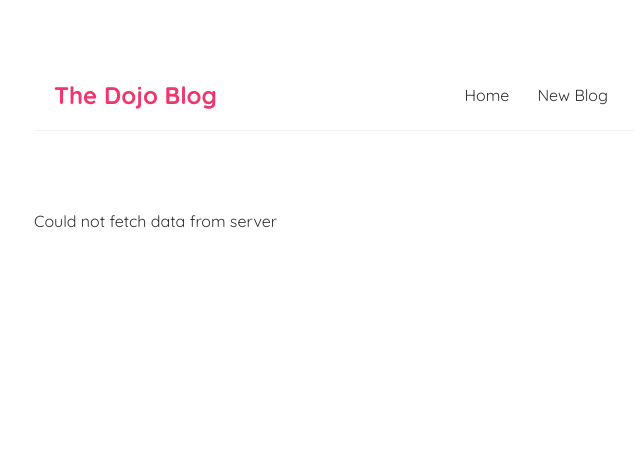
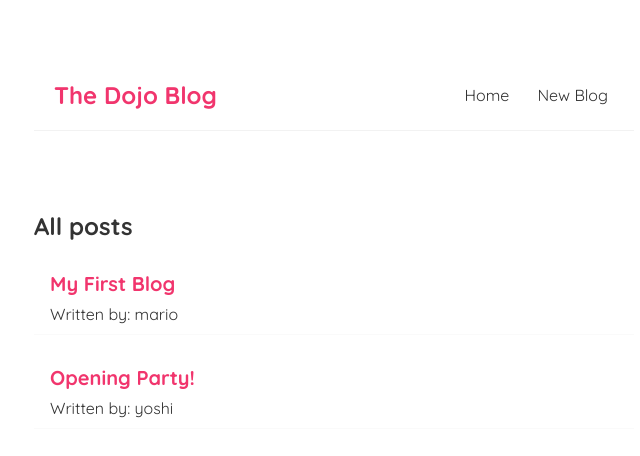
Before and after one commit to lukasz-klekner/blog_react, a React (Create React App) app: page / in a window 1280 px wide. Shown: the top 456 px of the page, without its empty margins (306-946 px from the left). Built offline with nearby package versions, Linux system fonts and the light colour scheme; no server answers; data requests are answered from the project's data file.

Commit message:
implements useFetch hook

```diff
--- /dev/null
+++ b/src/hooks/useFetch.js
@@ -0,0 +1,36 @@
+import { useEffect, useState } from 'react'
+
+const useFetch = (url) => {
+  const [data, setData] = useState(null)
+  const [isPending, setIsPending] = useState(true)
+  const [error, setError] = useState(null)
+
+  useEffect(() => {
+    fetch(url)
+      .then((response) => {
+        if (!response.ok) {
+          throw Error('Could not fetch data from server')
+        }
+
+        return response.json()
+      })
+      .then((data) => {
+        setData(data)
+        setIsPending(false)
+        setError(null)
+      })
+      .catch((error) => {
+        setError(error.message)
+        setIsPending(false)
+      })
+  }, [url])
+
+  console.log(data)
+  return {
+    data,
+    isPending,
+    error,
+  }
+}
+
+export default useFetch
--- a/src/pages/Home.js
+++ b/src/pages/Home.js
@@ -1,30 +1,10 @@
-import { useEffect, useState } from 'react'
 import BlogList from '../components/BlogList'
+import useFetch from '../hooks/useFetch'
+
+const BASE_URL = `http://localhost:8000/blogs`
 
 const Home = () => {
-  const [blogs, setBlogs] = useState(null)
-  const [isPending, setIsPending] = useState(true)
-  const [error, setError] = useState(null)
-
-  useEffect(() => {
-    fetch(`http://localhost:8000/blogss`)
-      .then((response) => {
-        if (!response.ok) {
-          throw Error('Could not fetch data from server')
-        }
-        response.json()
-      })
-      .then((data) => {
-        setBlogs(data)
-        setIsPending(false)
-        setError(null)
-      })
-      .catch((error) => {
-        setError(error.message)
-        setIsPending(false)
-      })
-  }, [])
-
+  const { data: blogs, isPending, error } = useFetch(BASE_URL)
   return (
     <div className='home'>
       {error && <div>{error}</div>}
```
